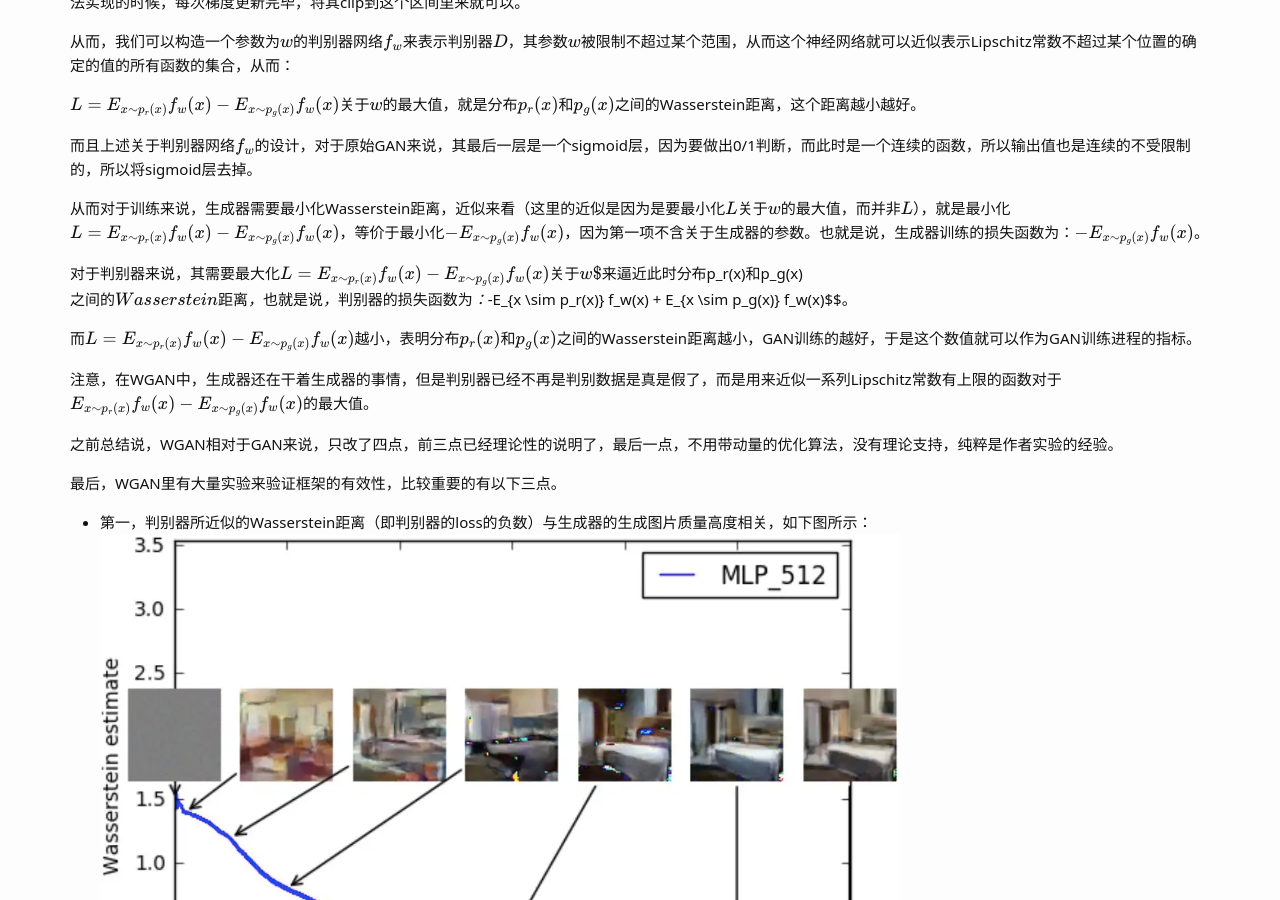
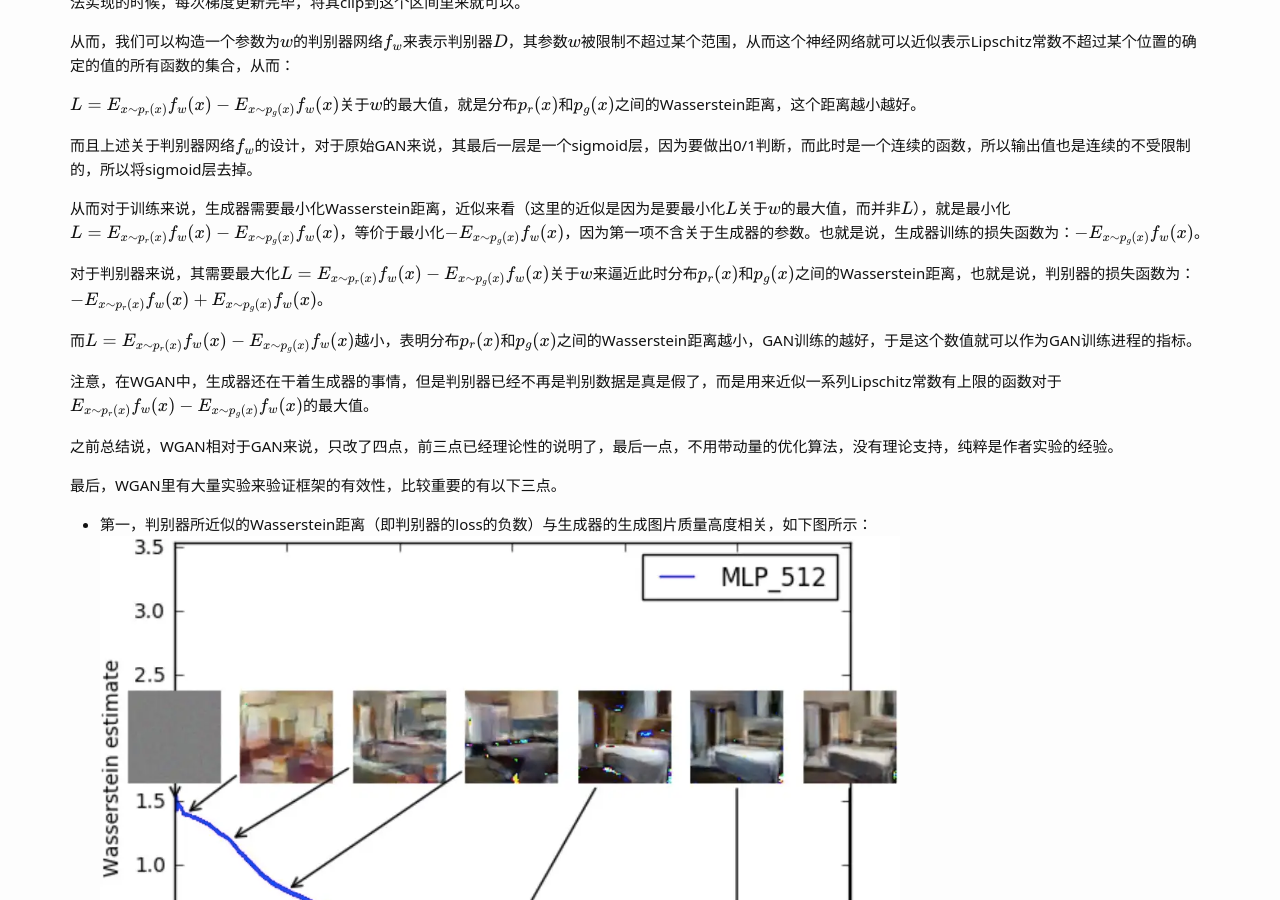
Before and after one commit to Wei-kang-Wang/tech-log, a Jekyll site: the page built from _posts/2022-01-01-Generative Models.md, in a window 1280 px wide and 900 px high, scrolled down 9242 px. Built offline with Jekyll 4.4.1, drawn with Linux system fonts in a browser that asks for light colours; some web fonts are replaced; formulas are drawn with MathJax 3.

```diff
--- a/_posts/2022-01-01-Generative Models.md
+++ b/_posts/2022-01-01-Generative Models.md
@@ -315,7 +315,7 @@ $$L = E_{x \sim p_r(x)} f_w(x) - E_{x \sim p_g(x)} f_w(x)$$关于$$w$$的最大
 
 从而对于训练来说，生成器需要最小化Wasserstein距离，近似来看（这里的近似是因为是要最小化$$L$$关于$$w$$的最大值，而并非$$L$$），就是最小化$$L = E_{x \sim p_r(x)} f_w(x) - E_{x \sim p_g(x)} f_w(x)$$，等价于最小化$$- E_{x \sim p_g(x)} f_w(x)$$，因为第一项不含关于生成器的参数。也就是说，生成器训练的损失函数为：$$- E_{x \sim p_g(x)} f_w(x)$$。
 
-对于判别器来说，其需要最大化$$L = E_{x \sim p_r(x)} f_w(x) - E_{x \sim p_g(x)} f_w(x)$$关于$$w$来逼近此时分布$$p_r(x)$$和$$p_g(x)$$之间的Wasserstein距离，也就是说，判别器的损失函数为：$$-E_{x \sim p_r(x)} f_w(x) + E_{x \sim p_g(x)} f_w(x)$$。
+对于判别器来说，其需要最大化$$L = E_{x \sim p_r(x)} f_w(x) - E_{x \sim p_g(x)} f_w(x)$$关于$$w$$来逼近此时分布$$p_r(x)$$和$$p_g(x)$$之间的Wasserstein距离，也就是说，判别器的损失函数为：$$-E_{x \sim p_r(x)} f_w(x) + E_{x \sim p_g(x)} f_w(x)$$。
 
 而$$L = E_{x \sim p_r(x)} f_w(x) - E_{x \sim p_g(x)} f_w(x)$$越小，表明分布$$p_r(x)$$和$$p_g(x)$$之间的Wasserstein距离越小，GAN训练的越好，于是这个数值就可以作为GAN训练进程的指标。
 
```
